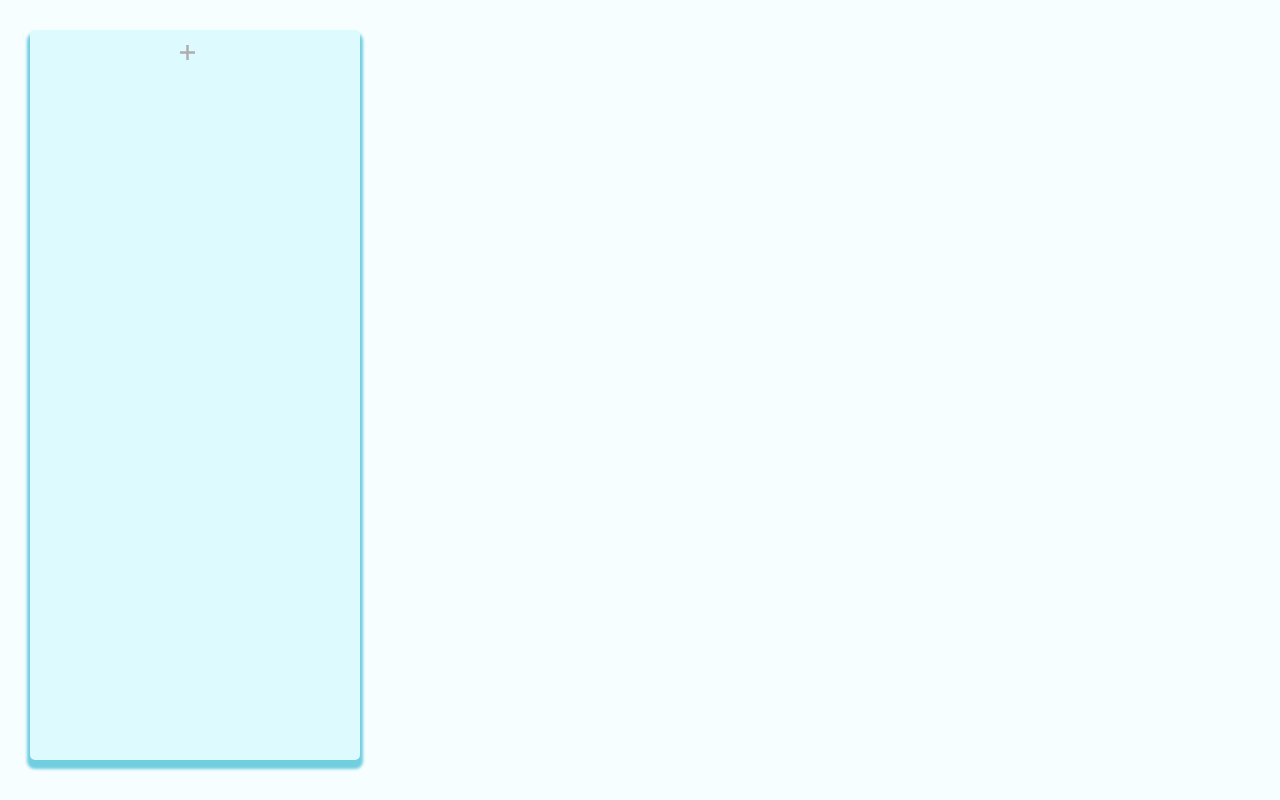
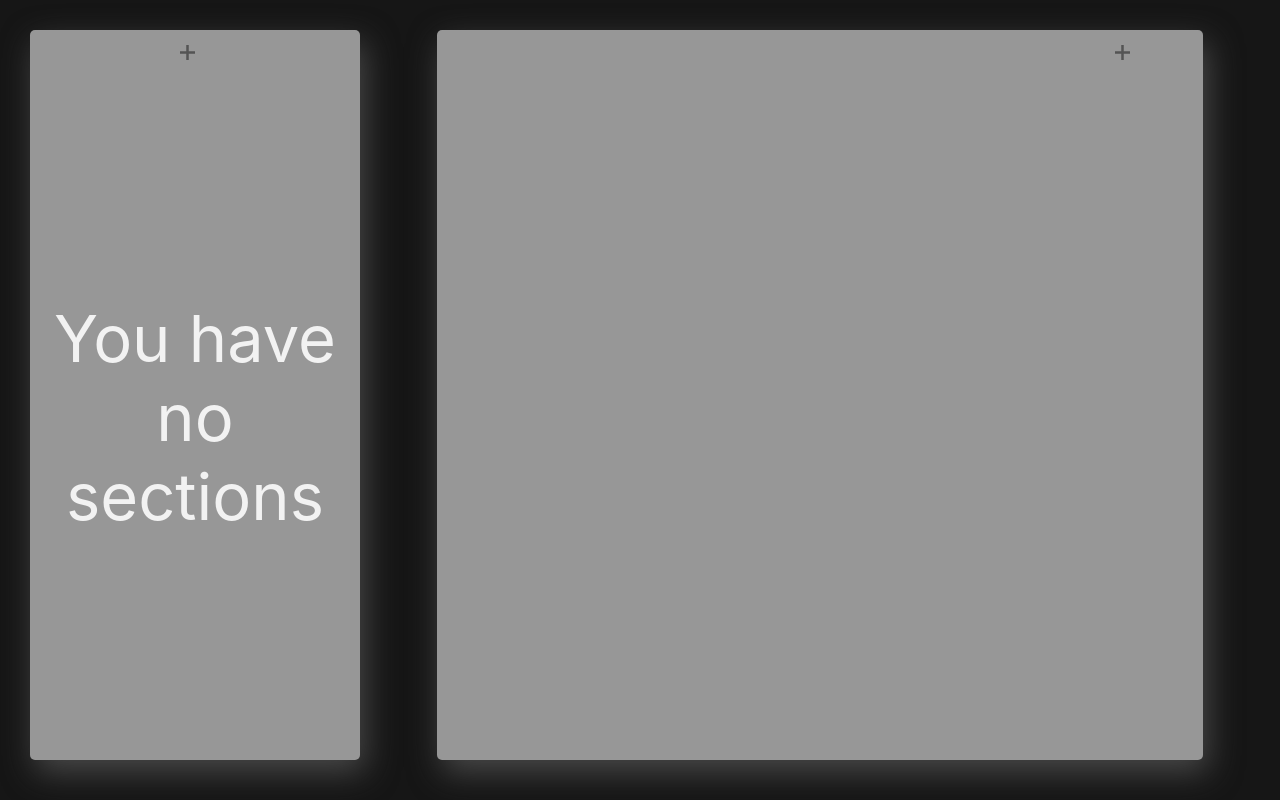
Before and after one commit to VNechesanov/TasksList, a React (Create React App) app: page / in a window 1280 px wide. Built offline with nearby package versions, Linux system fonts and the light colour scheme; the HTML template or start-up script is replaced by a standard one.

Commit message:
refactor: refactored design of whole project

```diff
--- a/src/App.tsx
+++ b/src/App.tsx
@@ -48,7 +48,12 @@ const App = () => {
         <Sections getLayoutsArray={layoutsArray} />
       </SectionsContainer>
       <LayoutContainer>
-        {!_isEmpty(layout) && <Layout storageKey={layout.id} title={layout.title} />}
+        {_isEmpty(layout)
+          ?
+          <Layout storageKey={''} title={''} />
+          :
+          <Layout storageKey={layout.id} title={layout.title} />
+        }
       </LayoutContainer>
     </Container>
   );
--- a/src/BaseContainer/BaseContainer.tsx
+++ b/src/BaseContainer/BaseContainer.tsx
@@ -14,8 +14,8 @@ const Container = styled.div<ContainerHeight>`
   width: ${(props) => props.width};
   height: ${(props) => `${props.height}px`};
   border-radius: 5px;
-  background-color: #ddfaff;
-  box-shadow: 0px 6px 3px 3px #70cede;
+  background-color: #979797;
+  box-shadow: 5px 12px 32px #494949;
 `;
 
 type Props = {
--- a/src/Card/Card.tsx
+++ b/src/Card/Card.tsx
@@ -22,8 +22,7 @@ const Container = styled.div`
   width: 90%;
   height: 80px;
   border-radius: 5px;
-  background-color: #f1fdff;
-  box-shadow: 0px 6px 3px 3px #b1e5ff;
+  background-color: #fff;
 `;
 
 const Close = styled.div`
@@ -49,7 +48,7 @@ const TaskTitle = styled.div<FinishedTask>`
 
 const PriorityMarker = styled.div<MarkerColor>`
   height: 100%;
-  width: 10px;
+  width: 15px;
   left: 0;
   border-radius: 5px 0px 0px 5px;
   background-color: ${(props) => props.color};
--- a/src/EditeModeCard/EditeModeCard.tsx
+++ b/src/EditeModeCard/EditeModeCard.tsx
@@ -14,9 +14,9 @@ export enum Priority {
 }
 
 export const priorityColorCodes = {
-  low: "#82FFDD",
-  medium: "#EBE700",
-  max: "#FF8787",
+  low: "#d9ebe9",
+  medium: "#798f8c",
+  max: "#0e1821",
 };
 
 const hintAnimation = keyframes`
@@ -39,8 +39,8 @@ const Container = styled.div`
   width: 60%;
   height: auto;
   border-radius: 5px;
-  background-color: #cafff5;
-  box-shadow: 0px 6px 3px 3px #b1e5ff;
+  background-color: #fff;
+  /* box-shadow: 0px 6px 3px 3px #484848; */
   animation: ${hintAnimation} 0.3s ${(props) => props.theme.animationTiming};
 `;
 
@@ -61,7 +61,7 @@ const AddButton = styled.div`
   width: 80px;
   margin-top: 14px;
   border-radius: 2px;
-  background-color: #fcfcfc;
+  background-color: #E7E7E7;
   align-items: center;
   font-size: 12px;
   cursor: pointer;
@@ -101,6 +101,7 @@ const PriorityContainer = styled.div`
 const CheckBox = styled.div`
   width: 15px;
   height: 15px;
+  border: 0.5px solid #E7E7E7;
   border-radius: 2px;
   margin-left: 5px;
   margin-top: 10px;
--- a/src/Layout/Layout.tsx
+++ b/src/Layout/Layout.tsx
@@ -16,15 +16,6 @@ export type CardItem = {
   isFinished: boolean;
 };
 
-const Stub = styled.div`
-  display: flex;
-  justify-content: center;
-  font-size: 65px;
-  color: #005c65;
-  height: 100%;
-  align-items: center;
-`;
-
 const HeaderWrapper = styled.div`
   display: flex;
   flex-direction: row;
@@ -37,7 +28,7 @@ const Title = styled.div`
   font-size: 17px;
   line-height: 15px;
   margin-left: 42px;
-  color: #005c65;
+  color: #F2F2F2;
 `;
 
 const CardsArea = styled.div`
@@ -161,13 +152,11 @@ const Layout = (props: Props) => {
           isCheckBoxNeed
         />
       )}
-      {cardsProps.length !== 0 || isEditModeOpen ? (
+      {(cardsProps.length !== 0 || isEditModeOpen) && (
         <CardsArea>
           {renderCards()}
         </CardsArea>
-      ) : (
-          <Stub>You have no active tasks</Stub>
-        )}
+      )}
     </BaseContainer>
   );
 };
--- a/src/Sections/Sections.tsx
+++ b/src/Sections/Sections.tsx
@@ -13,6 +13,16 @@ const HeaderWrapper = styled.div`
   display: flex;
   flex-direction: row;
   width: 100%;
+`;
+
+const Stub = styled.div`
+  display: flex;
+  justify-content: center;
+  font-size: 65px;
+  color: #F2F2F2;
+  height: 100%;
+  align-items: center;
+  text-align: center;
 `;
 
 type Props = {
@@ -92,7 +102,7 @@ const Sections = (props: Props) => {
           closeButtonPressed={editModeCloseButtonPressed}
         />
       )}
-      {renderSections()}
+      {layoutItems.length !== 0 || isEditModeOpen ? renderSections() : <Stub>You have no sections</Stub>}
     </BaseContainer>
   )
 };
--- a/src/index.css
+++ b/src/index.css
@@ -6,7 +6,7 @@ body {
     sans-serif;
   -webkit-font-smoothing: antialiased;
   -moz-osx-font-smoothing: grayscale;
-  background-color: #f7feff;
+  background-color: #161616;
   overflow: hidden;
 }
 
```
Also changed, not shown: src/Assets/PlusSign.svg.
